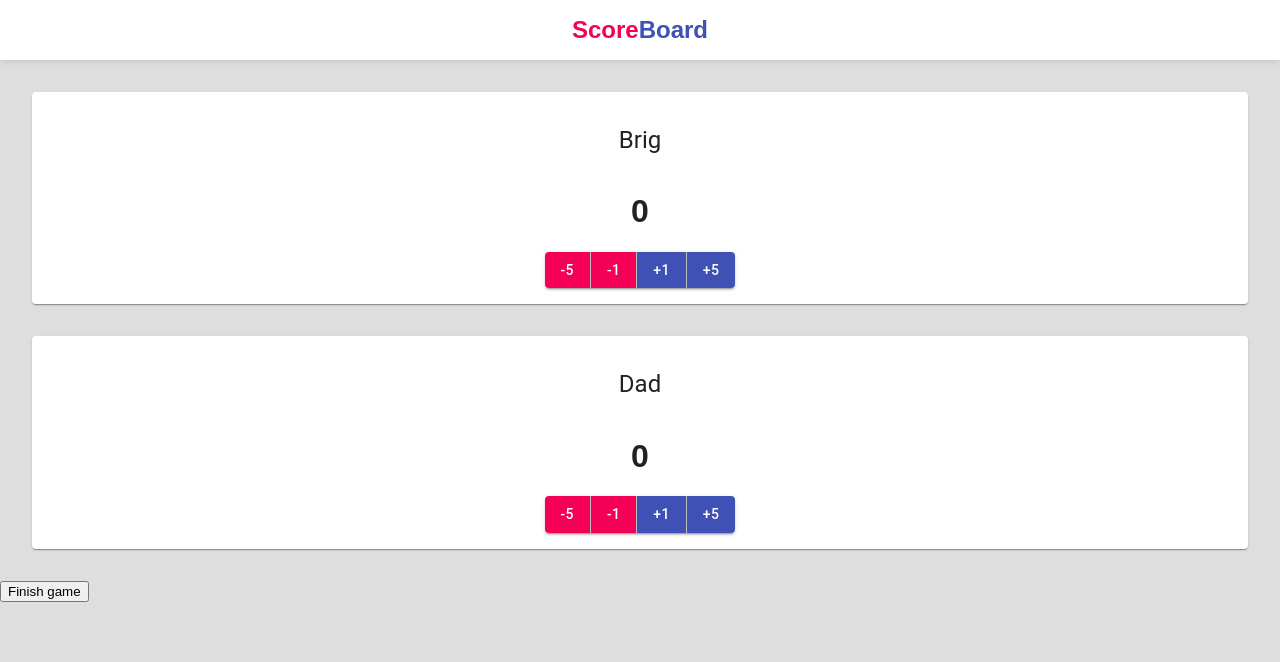
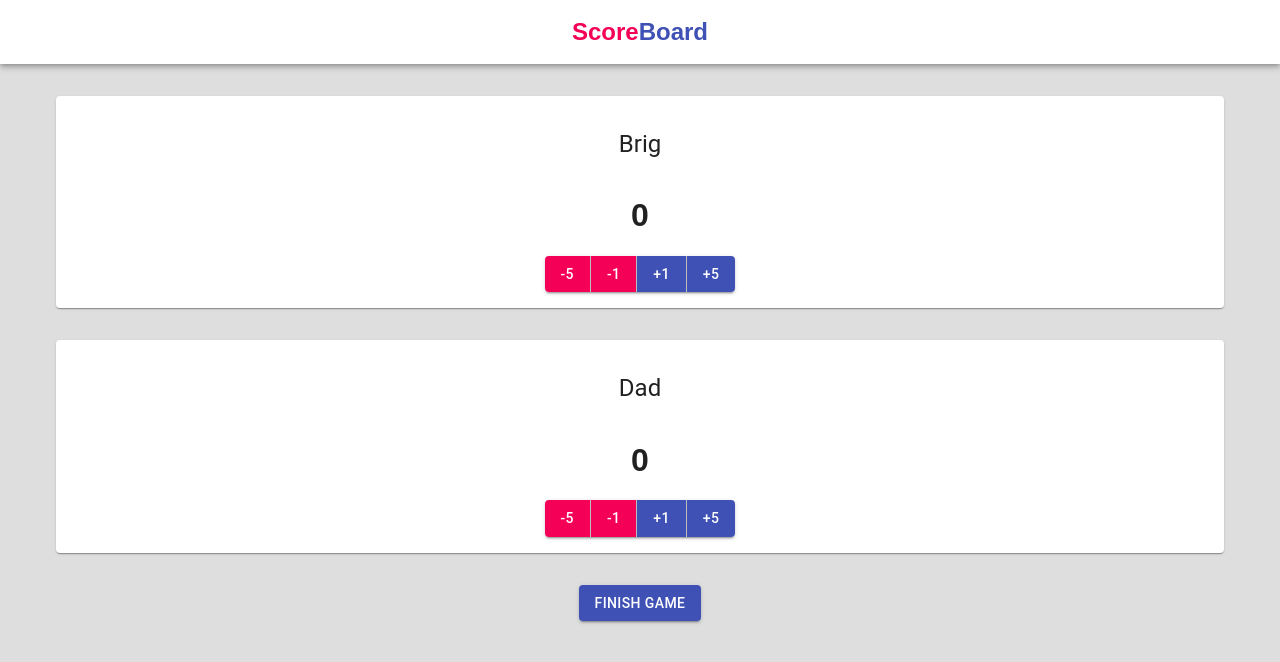
Before and after one commit to brighamandersen/scoreboard, a React (Create React App) app: page / in a window 1280 px wide. Both pictures are taken after a click on the button "Start game". Shown: the top 662 px of the page. Built offline with nearby package versions, Linux system fonts and the light colour scheme.

Commit message:
Finished post game

```diff
--- a/src/App.js
+++ b/src/App.js
@@ -4,6 +4,8 @@ import Navbar from './Navbar';
 import PlayerCard from './PlayerCard';
 import PreGame from './PreGame';
 import PostGame from './PostGame';
+import { Button, Box, Container, makeStyles } from '@material-ui/core';
+import MidGame from './MidGame';
 
 const mockData = [
   {
@@ -18,7 +20,10 @@ const mockData = [
   }
 ];
 
+
+
 const App = () => {
+
   // Possible values: 'pre', 'mid', 'post'
   const [gameStatus, setGameStatus] = useLocalStorage('gameStatus', 'pre');
   const [players, setPlayers] = useLocalStorage('players', mockData);
@@ -30,22 +35,17 @@ const App = () => {
   }
 
  return (
-  <>
+  <Box>
     <Navbar />
     {gameStatus === 'pre' && (
       <PreGame setGameStatus={setGameStatus} />
     )}
     {gameStatus === 'mid' && (
-      <>
-      {players.map((player) => (
-        <PlayerCard
-          key={player.id}
-          player={player}
-          changeScore={changeScore}
-          />
-      ))}
-      <button onClick={() => setGameStatus('post')}>Finish game</button>
-      </>
+      <MidGame
+        players={players}
+        changeScore={changeScore}
+        setGameStatus={setGameStatus}
+      />
     )}
     {gameStatus === 'post' && (
       <PostGame
@@ -55,7 +55,7 @@ const App = () => {
         mockData={mockData}
       />
     )}
-  </>
+  </Box>
 );
  }
 
--- /dev/null
+++ b/src/MidGame.js
@@ -0,0 +1,29 @@
+import React from 'react';import { makeStyles, Container, Button } from '@material-ui/core';
+import PlayerCard from './PlayerCard';
+
+const useStyles = makeStyles({
+  midContainer: {
+    textAlign: 'center'
+  }
+});
+
+const MidGame = (props) => {
+  const { players, changeScore, setGameStatus }  = props;
+
+  const classes = useStyles();
+
+  return (
+    <Container className={classes.midContainer}>
+      {players.map((player) => (
+        <PlayerCard
+          key={player.id}
+          player={player}
+          changeScore={changeScore}
+        />
+      ))}
+      <Button variant="contained" color="primary" onClick={() => setGameStatus('post')}>Finish game</Button>
+    </Container>
+  );
+}
+
+export default MidGame;
--- a/src/Navbar.js
+++ b/src/Navbar.js
@@ -1,31 +1,32 @@
 import React from "react";
-import styled from "styled-components";
-import { NAVBAR_SHADOW } from "./constants";
+import { AppBar, Toolbar, Typography, makeStyles } from "@material-ui/core";
 
-const Wrapper = styled.nav`
-  background: white;
-  ${NAVBAR_SHADOW};
-`;
+const useStyles = makeStyles({
+  appBar: {
+    background: 'white',
+    alignItems: 'center'
+  },
+  appName: {
+    margin: '0',
+    padding: '1rem',
+    fontSize: 'x-large',
+    fontWeight: 'bold',
+    textAlign: 'center'
+  }
+});
 
-const NavText = styled.p`
-  color: var(--primary);
-  margin: 0;
-  padding: 1rem;
-  font-size: x-large;
-  font-weight: bold;
-  text-align: center;
-`;
+const Navbar = () => {
+  const classes = useStyles();
 
-const Span = styled.span`
-  color: var(--secondary);
-`;
-
-const Navbar = () => (
-  <Wrapper>
-    <NavText>
-      <Span>Score</Span>Board
-    </NavText>
-  </Wrapper>
-);
+  return (
+    <AppBar position="static" className={classes.appBar}>
+      <Toolbar>
+        <Typography variant="p" className={classes.appName} color="primary">
+        <Typography variant="span" color="secondary">Score</Typography>Board
+        </Typography>
+      </Toolbar>
+    </AppBar>
+  );
+}
 
 export default Navbar;
--- a/src/PlayerCard.js
+++ b/src/PlayerCard.js
@@ -1,29 +1,25 @@
 import React from 'react';
-import styled from 'styled-components';
-import { BOX_SHADOW } from './constants';
-import { PrimaryBtn, SecondaryBtn } from './Styled';
-import { ButtonGroup, Button, Card, CardContent, CardActions, CardHeader } from '@material-ui/core';
+import { ButtonGroup, Button, Card, CardHeader, makeStyles } from '@material-ui/core';
 
+const useStyles = makeStyles({
+  root: {
+    margin: '2rem',
+    padding: '1rem',
+    textAlign: 'center'
+  }
+});
 
-const Wrapper = styled.div`
-  margin: 2rem;
-  padding: 1rem;
-  /* background: white; */
-  text-align: center;
-  /* ${BOX_SHADOW}; */
-`;
+const PlayerCard = (props) => {
+  const {player, changeScore} = props;
 
-const PlayerCard = ({player, changeScore}) => (
-  <Wrapper as={Card}>
+  const classes = useStyles();
+
+  return (
+    <Card className={classes.root}>
       <CardHeader
         title={player.name}
       />
-    {/* <h2>{player.name}</h2> */}
-    {/* <CardContent> */}
-    {/* <hr/> */}
       <h1>{player.score}</h1>
-    {/* </CardContent> */}
-    {/* <CardActions> */}
       <ButtonGroup variant="contained" color="default">
         <Button
           color="secondary"
@@ -50,8 +46,8 @@ const PlayerCard = ({player, changeScore}) => (
           +5
         </Button>
       </ButtonGroup>
-    {/* </CardActions> */}
-  </Wrapper>
+    </Card>
   );
+}
 
 export default PlayerCard;
--- a/src/PostGame.js
+++ b/src/PostGame.js
@@ -1,7 +1,35 @@
 import React from "react";
-import { Container, Typography, Button } from "@material-ui/core";
+import {
+  Container,
+  Typography,
+  Button,
+  List,
+  ListItem,
+  ListItemText,
+  Card,
+  makeStyles,
+  Box,
+} from "@material-ui/core";
 
-const PostGame = ({ setGameStatus, players, setPlayers, mockData }) => {
+const useStyles = makeStyles({
+  postCard: {
+    margin: "2rem",
+    padding: "1rem",
+    textAlign: "center",
+  },
+  playerItem: {
+    textAlign: "center",
+  },
+  bolded: {
+    fontWeight: "bold",
+  },
+});
+
+const PostGame = (props) => {
+  const { setGameStatus, players, setPlayers, mockData } = props;
+
+  const classes = useStyles();
+
   const winnerObj = players.reduce((max, p) => {
     if (max.score > p.score) return max;
     else if (max.score === p.score) return { msg: "No winner, it's a tie!" };
@@ -9,23 +37,35 @@ const PostGame = ({ setGameStatus, players, setPlayers, mockData }) => {
   });
 
   return (
-    <Container maxWidth="xs">
-      <Typography variant="h2" align="center" color="primary" gutterBottom>Results</Typography>
-      <Typography variant="h4" color="secondary">Winner</Typography>
-      <Typography variant="subtitle1" gutterBottom>{winnerObj.name || winnerObj.msg}</Typography>
-
-      <Typography variant="h4" color="secondary">Final Scores</Typography>
-      <ul>
+    <Container maxWidth="sm">
+      <Card className={classes.postCard}>
+        <Box p={2}>
+          <Typography variant="h2" align="center" color="primary" gutterBottom>
+            Results
+          </Typography>
+          <Typography variant="h4" color="secondary" gutterBottom>
+            Winner
+          </Typography>
+          <Typography variant="p">{winnerObj.name || winnerObj.msg}</Typography>
+        </Box>
+        <Box p={2}>
+          <Typography variant="h4" color="secondary">
+            Final Scores
+          </Typography>
+          <List>
             {players.map((player) => (
-        <li key={player.id}>
-          {player.id === winnerObj.id ? (
-            <b>{player.name}: {player.score}</b>
-          ) : (
-            `${player.name}: ${player.score}`
-          )}
-        </li>
+              <ListItem key={player.id}>
+                <ListItemText className={classes.playerItem}>
+                  <Typography
+                    variant="p"
+                    className={player.id === winnerObj.id && classes.bolded}
+                  >
+                    {player.name}: {player.score}
+                  </Typography>
+                </ListItemText>
+              </ListItem>
             ))}
-      </ul>
+          </List>
           <Button
             variant="contained"
             color="primary"
@@ -36,6 +76,8 @@ const PostGame = ({ setGameStatus, players, setPlayers, mockData }) => {
           >
             Start over
           </Button>
+        </Box>
+      </Card>
     </Container>
   );
 };
--- a/src/Styled.js
+++ /dev/null
@@ -1,14 +0,0 @@
-import styled from "styled-components";
-
-const BasicBtn = styled.button`
-  padding: 1rem;
-  margin: 0.5rem;
-  outline: none;
-  border: none;
-`;
-
-export const PrimaryBtn = styled(BasicBtn)`
-  background: var(--primary);
-`;
-
-export const SecondaryBtn = styled.button``;
--- a/src/constants.js
+++ /dev/null
@@ -1,13 +0,0 @@
-export const BOX_SHADOW = "box-shadow: 0px 0px 5px 0px rgba(0,0,0,0.25);";
-
-export const NAVBAR_SHADOW = `
-  -webkit-box-shadow: 0px 3px 5px -1px rgba(0,0,0,0.1);
-  -moz-box-shadow: 0px 3px 5px -1px rgba(0,0,0,0.1);
-  box-shadow: 0px 3px 5px -1px rgba(0,0,0,0.1);
-`;
-
-export const FOOTER_SHADOW = `
-  -webkit-box-shadow: 0px -3px 5px -1px rgba(0,0,0,0.1);
-  -moz-box-shadow: 0px -3px 5px -1px rgba(0,0,0,0.1);
-  box-shadow: 0px -3px 5px -1px rgba(0,0,0,0.1);
-`;
--- /dev/null
+++ b/src/global-styles.css
@@ -0,0 +1,20 @@
+*,
+*::before,
+*::after {
+  box-sizing: border-box;
+}
+
+html,
+body,
+div#root {
+  height: 100%;
+  width: 100%;
+  position: absolute;
+  font-family: Arial, Helvetica, sans-serif;
+  background: #dedede;
+}
+
+body {
+  margin: 0;
+  padding: 0;
+}
--- a/src/index.js
+++ b/src/index.js
@@ -1,39 +1,10 @@
 import React from "react";
 import ReactDOM from "react-dom";
 import App from "./App";
-import { createGlobalStyle } from "styled-components";
-
-const GlobalStyle = createGlobalStyle`
-  *, *::before, *::after {
-    box-sizing: border-box;
-
-  }
-
-  /* Color scheme */
-  * {
-    --primary: #3f51b5;
-    --secondary: #f50057;
-    --gray: #dedede;
-    --white: #000000;
-  }
-
-  html, body, div#root {
-    height: 100%;
-    width: 100%;
-    position: absolute;
-    font-family: Arial, Helvetica, sans-serif;
-    background: var(--gray);
-  }
-
-  body {
-    margin: 0;
-    padding: 0;
-  }
-`;
+import './global-styles.css';
 
 ReactDOM.render(
   <React.StrictMode>
-    <GlobalStyle />
     <App />
   </React.StrictMode>,
   document.getElementById("root")
```
Lines whose indentation alone changed are shown as unchanged.
